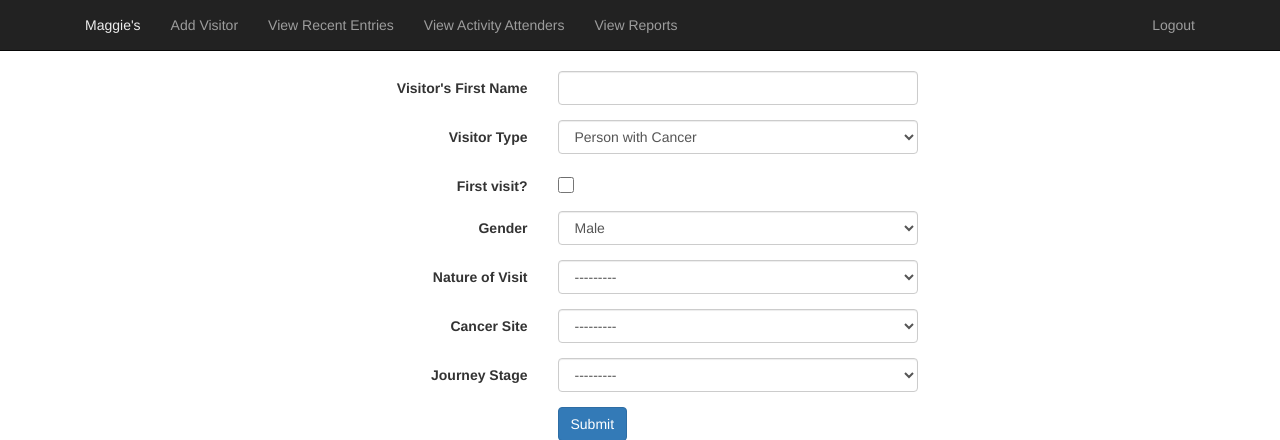
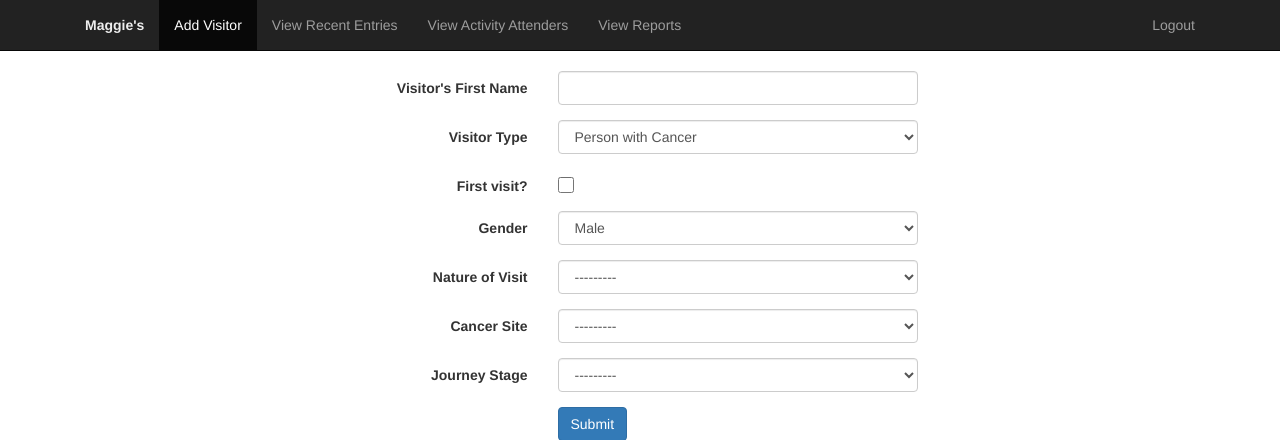
Before and after one commit to glasgow2016/team-18, a Django app: page / in a window 1280 px wide. Shown: the top 440 px of the page. Run offline with Django 3.2, Linux system fonts and the light colour scheme; the visitor is signed in with stand-in values (Sample User, id 1); data that the repository does not hold is empty; some libraries are stand-ins or nearby versions.

Commit message:
Added navbar active classes

```diff
--- a/maggies/maggies/static/css/style.css
+++ b/maggies/maggies/static/css/style.css
@@ -6,6 +6,7 @@
   color: #eeeeee;
   padding: 15px;
   margin-bottom: 0px;
+  font-weight: bold;
 }
 
 #login_fail {
--- a/maggies/maggies/templates/base.html
+++ b/maggies/maggies/templates/base.html
@@ -33,10 +33,10 @@
             </div>
             <div id="navbar" class="navbar-collapse collapse">
               <ul class="nav navbar-nav">
-                <li><a href="/">Add Visitor</a></li>
-                <li><a href="/recent">View Recent Entries</a></li>
-                <li><a href="/activities">View Activity Attenders</a></li>
-                <li><a href="/reports">View Reports</a></li>
+                <li {% if request.path == '/' %}class="active"{% endif %}><a href="/">Add Visitor</a></li>
+                <li {% if request.path == '/recent' %}class="active"{% endif %}><a href="/recent">View Recent Entries</a></li>
+                <li {% if request.path == '/activities' %}class="active"{% endif %}><a href="/activities">View Activity Attenders</a></li>
+                <li {% if request.path == '/reports' %}class="active"{% endif %}><a href="/reports">View Reports</a></li>
               </ul>
               <ul class="nav navbar-nav navbar-float-right">
                 <li><a href="/logout">Logout</a></li>
```
